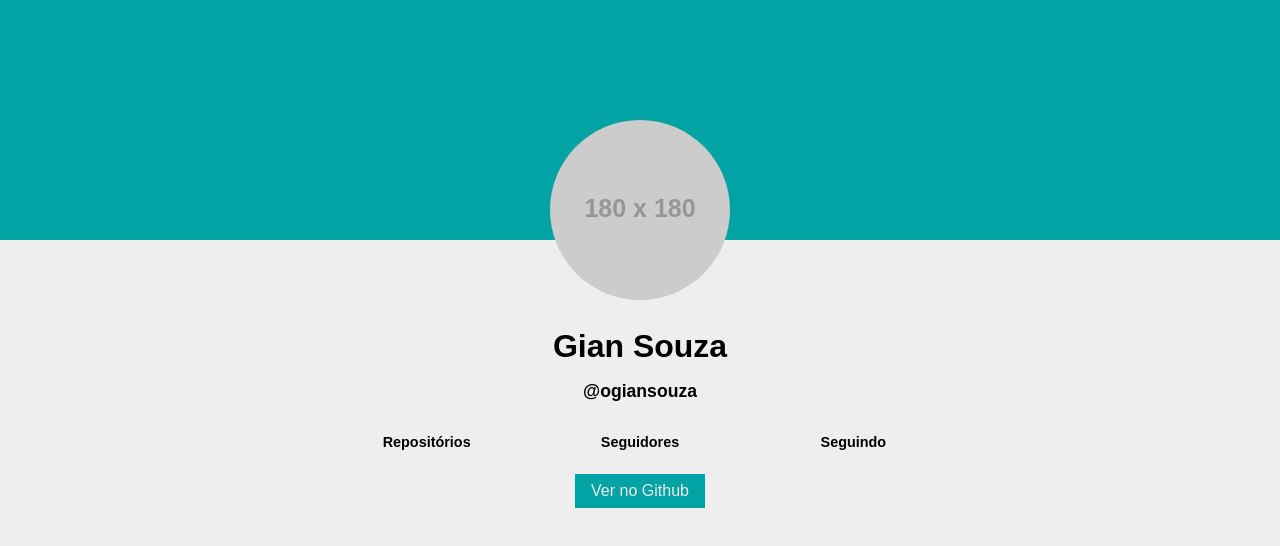
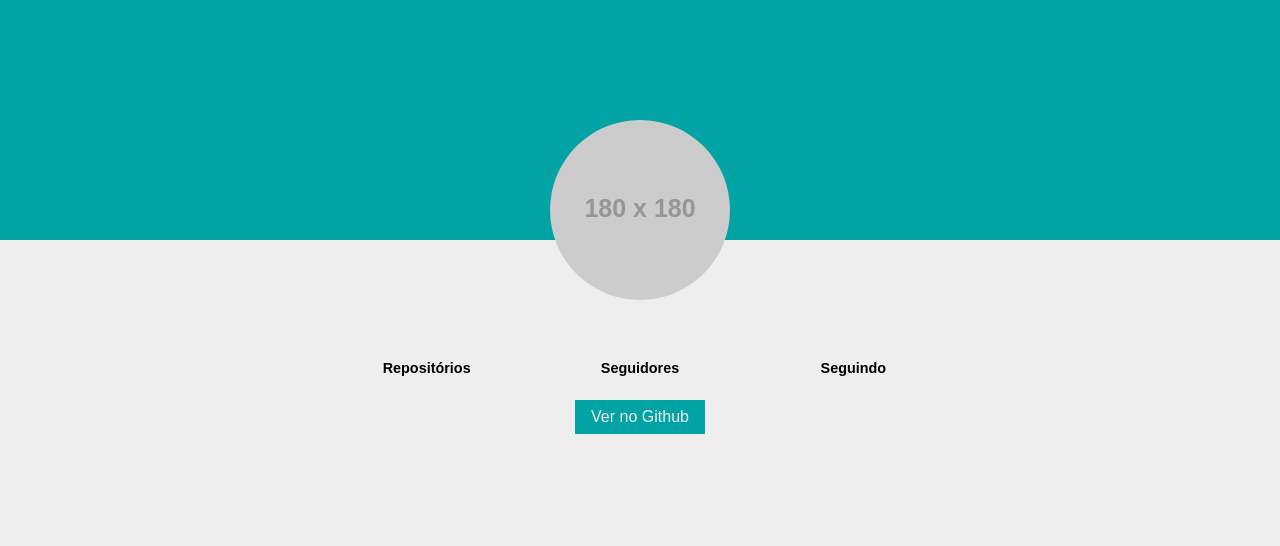
Before and after one commit to VinnMac/github-user-sync, a plain HTML site: page index.html in a window 1280 px wide. Drawn offline with Linux system fonts and the light colour scheme; no server answers; placeholder pictures from the web are drawn by us.

Commit message:
Removendo text do html

```diff
--- a/index.html
+++ b/index.html
@@ -11,8 +11,8 @@
     <header>
         <div class="container">
             <img class="profile-avatar" id="avatar" src="https://placehold.co/180x180" alt=".">
-            <h1 class="profile-name" id="name">Gian Souza</h1>
-            <h2 class="profile-username" id="username">@ogiansouza</h2>
+            <h1 class="profile-name" id="name"></h1>
+            <h2 class="profile-username" id="username"></h2>
             <ul class="numbers">
                 <li class="numbers-item">
                     <h4>Repositórios</h4>
```
